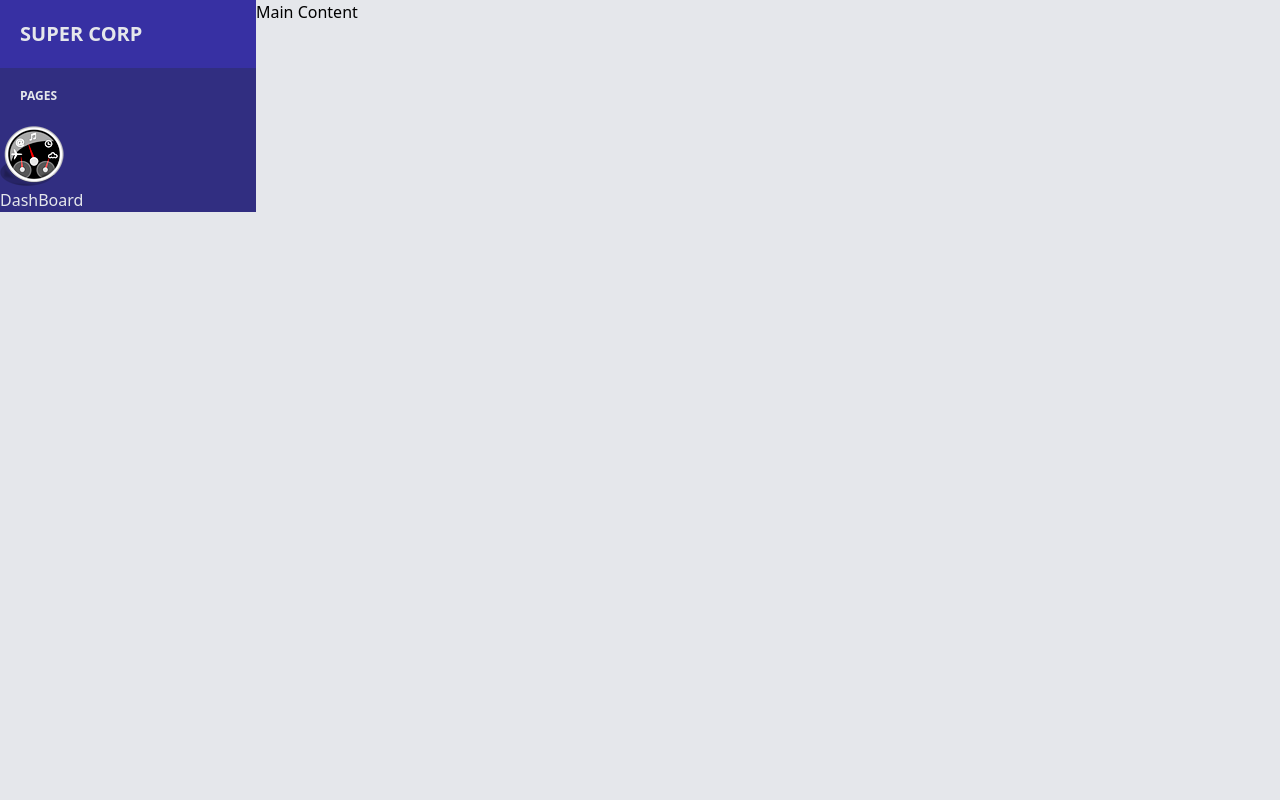
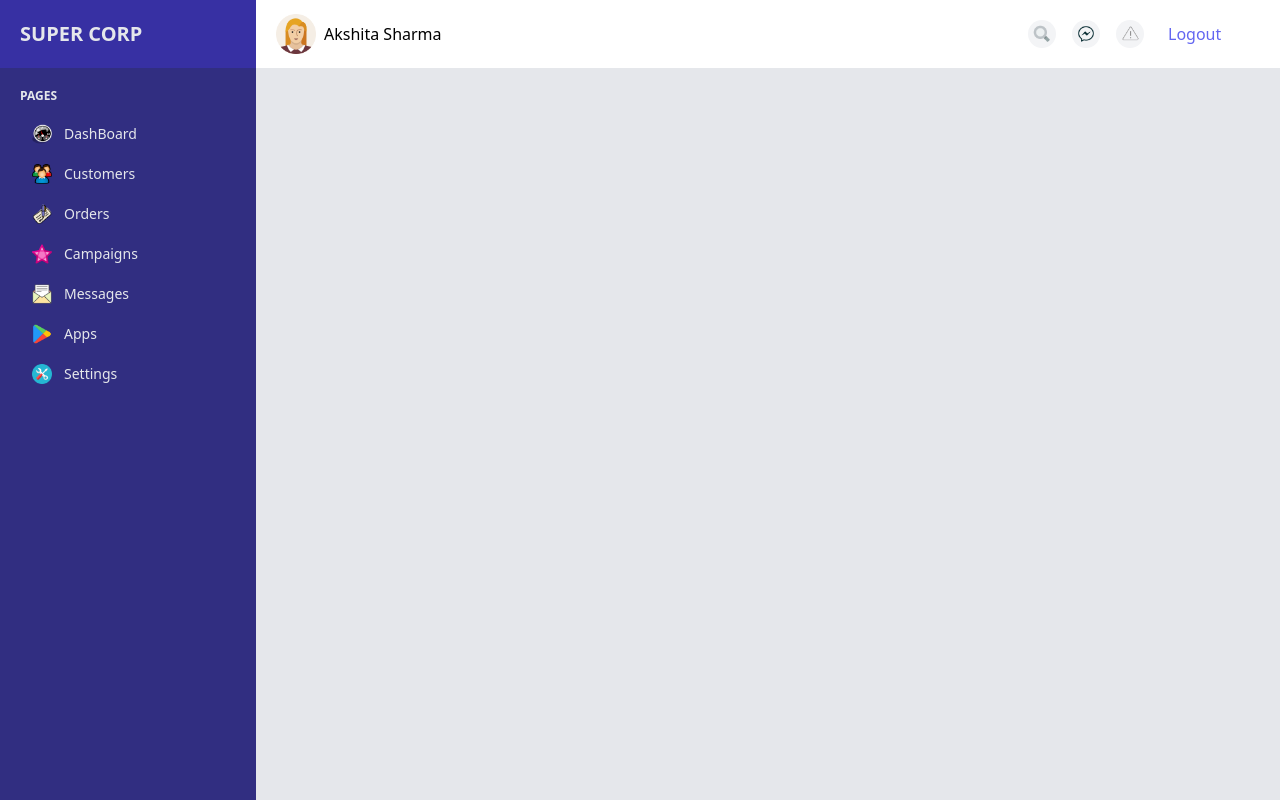
Before and after one commit to CodeHead99/Dashboard, a website: page public/index.html in a window 1280 px wide. Drawn offline with Linux system fonts and the light colour scheme.

Commit message:
top Navigation bar

```diff
--- a/public/index.html
+++ b/public/index.html
@@ -9,17 +9,65 @@
 <body class="bg-gray-200">
     <div class="flex">
         <!-- Side Navigation -->
-<div class="bg-indigo-900 w-64 text-gray-200">
+<div class="bg-indigo-900 w-64 text-gray-200 h-[100vh]">
     <div class="bg-indigo-800">
     <div class="text-gray-200 uppercase p-5 font-bold text-xl">Super Corp</div></div>
     <div>
         <div class="p-5 uppercase text-xs font-bold">Pages</div>
-        <ul>
+        <ul class="px-8">
             <li>
-                <div>
-                    <img src="./images/dashboard.png" alt="dashboard"/>
-                    <div>
+                <div class="flex ">
+                    <img src="./images/dashboard.png" alt="dashboard" class="w-5 h-5"/>
+                    <div class="mx-3 text-sm">
                         DashBoard
+                    </div>
+                </div>
+            </li>
+            <li class="my-5">
+                <div class="flex ">
+                    <img src="./images/customers.png" alt="dashboard" class="w-5 h-5" />
+                    <div class="mx-3 text-sm">
+                        Customers
+                    </div>
+                </div>
+            </li>
+            <li class="my-5">
+                <div class="flex ">
+                    <img src="./images/orders.png" alt="dashboard" class="w-5 h-5" />
+                    <div class="mx-3 text-sm">
+                        Orders
+                    </div>
+                </div>
+            </li>
+            <li class="my-5">
+                <div class="flex ">
+                    <img src="./images/campaign.png" alt="dashboard" class="w-5 h-5" />
+                    <div class="mx-3 text-sm">
+                        Campaigns
+                    </div>
+                </div>
+            </li>
+            <li class="my-5">
+                <div class="flex">
+                    <img src="./images/messages.png" alt="dashboard" class="w-5 h-5" />
+                    <div class="mx-3 text-sm">
+                        Messages
+                    </div>
+                </div>
+            </li>
+            <li class="my-5">
+                <div class="flex">
+                    <img src="./images/apps.png" alt="dashboard" class="w-5 h-5" />
+                    <div class="mx-3 text-sm">
+                        Apps
+                    </div>
+                </div>
+            </li>
+            <li>
+                <div class="flex">
+                    <img src="./images/settings.png" alt="dashboard" class="w-5 h-5" />
+                    <div class="mx-3 text-sm">
+                        Settings
                     </div>
                 </div>
             </li>
@@ -28,7 +76,22 @@
 </div>
         <!-- Main Content  -->
 
-<div>Main Content</div>
+<div class="flex-1">
+    <div>
+        <div class="bg-white px-2 py-0.5 h-18 flex  ">
+<div class="flex p-3 md:w-3/4 sm:w-1/3">
+    <img src="./images/person.png" alt="person icon" class="w-10 h-10"/>
+    <div class="p-2">Akshita Sharma</div>
+</div>
+<div class="flex  md:w-1/4 sm:w-2/3 items-center">
+    <img src="./images/search.png" alt="search icon" class="bg-gray-100 rounded-full w-7 h-7 p-1 mx-2"/>
+    <img src="./images/message.png" alt="search icon" class="bg-gray-100 rounded-full w-7 h-7 p-1 mx-2"/>
+    <img src="./images/warning.png" alt="search icon" class="bg-gray-100 rounded-full w-7 h-7 p-1 mx-2"/>
+<a href="#" class="text-indigo-500 ml-4">Logout</a>
+</div>
+        </div>
+    </div>
+</div>
     </div>
 </body>
 </html>
```
Also changed, not shown: public/output.css.
